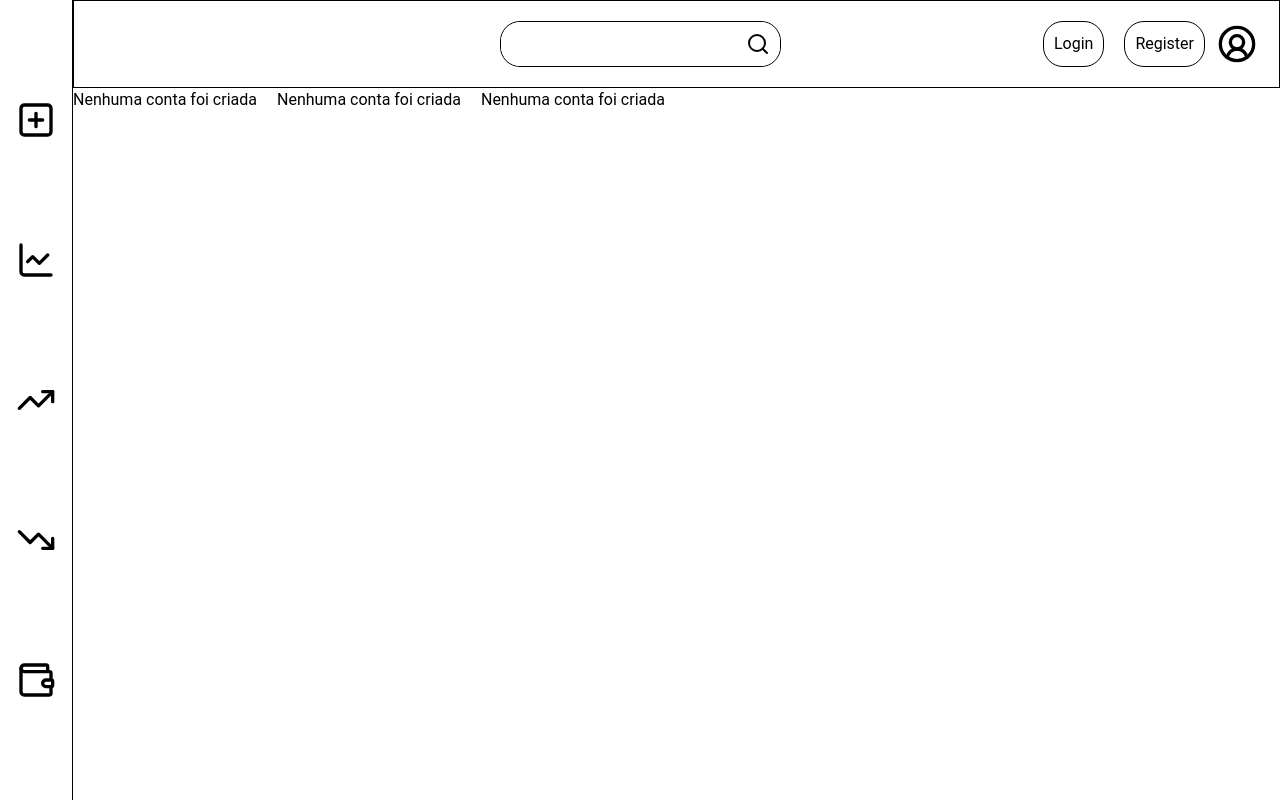
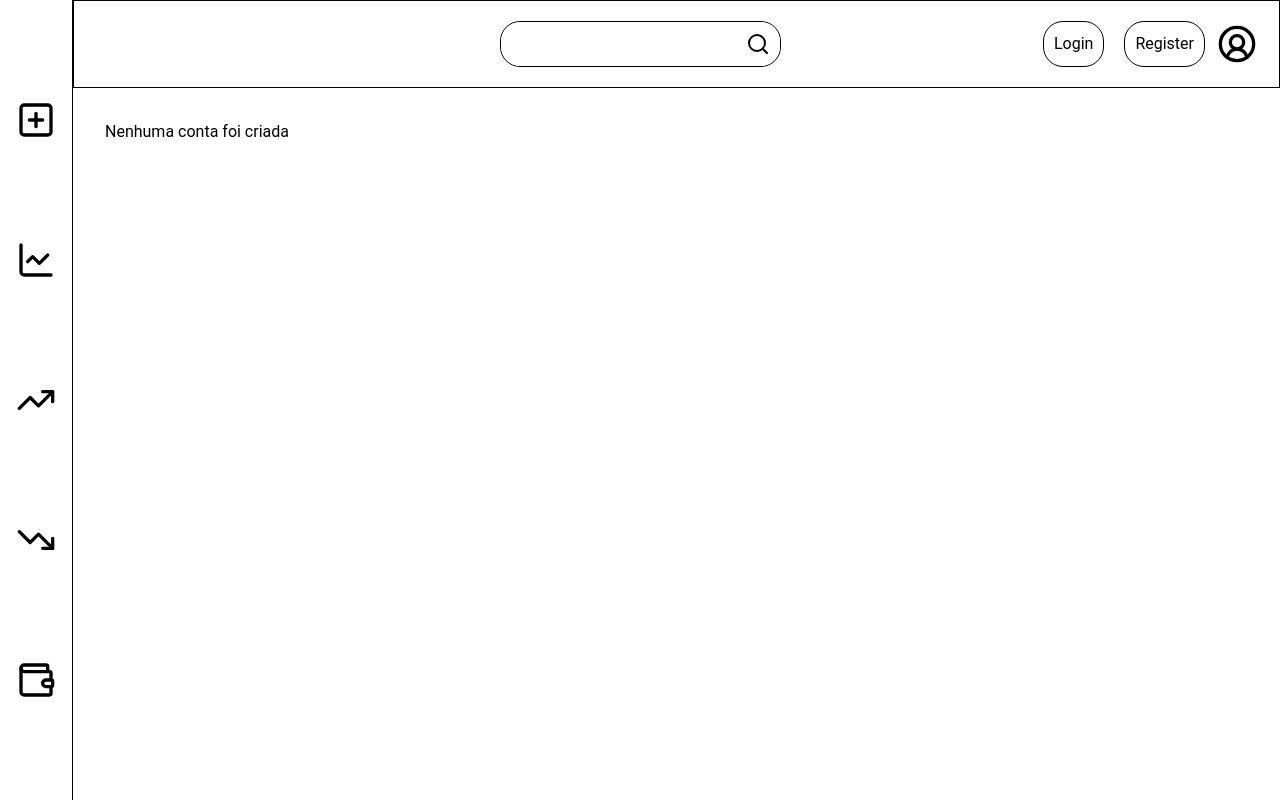
Before and after one commit to luigiPerkoski/MoreMoney, a Django app: page /accounts in a window 1280 px wide. Run offline with Django 4.2, Linux system fonts and the light colour scheme; some libraries are stand-ins or nearby versions.

Commit message:
new desinig for pages/account

```diff
--- a/templates/base/base.html
+++ b/templates/base/base.html
@@ -74,7 +74,7 @@
             <i class="w-10 h-10" data-lucide="wallet"></i>
         </a>
     </div>
-    <div class="content w-full">
+    <div class="content w-full overflow-x-hidden">
         <div class="profile">
             <div class="search-container">
                 <div class="research">
@@ -97,10 +97,10 @@
             </div>
         </div>
 
-    <div class="w-full">
+    <!-- <div class="w-full"> -->
         {% block content %}
         {% endblock content %}
-    </div>
+    <!-- </div> -->
     <script type="module" src="{%static 'core/js/script.js'%}"></script>
     <script src="https://unpkg.com/lucide@latest"></script>
     <script>
--- a/templates/pages/accounts.html
+++ b/templates/pages/accounts.html
@@ -7,84 +7,37 @@
 {% block style %}<link rel="stylesheet" href="{%static 'core/css/accounts.css'%}">{% endblock style %}
 
 {% block content %}
-<div class="flex relative gap-5 overflow-x-scroll">
+<div class="flex gap-5 w-1/2 flex-wrap p-8">
     {% for account in account_list %}
-    <div class="flex flex-col bg-red-500 p-6 w-32">
-        <div class="flex gap-3">
+    <div class="flex flex-col p-6 pb-0 min-w-[250px] border border-solid border-yellow-200 bg-yellow-50 rounded-md shadow">
+        <div class="flex gap-3 font-bold mb-4">
             {% if account.type == 'DI' %}
-                <i data-lucide="banknote"></i>
+                <i data-lucide="banknote" class="stroke-2"></i>
             {% elif account.type == 'CC' %}
-                <i data-lucide="landmark"></i>
+                <i data-lucide="landmark" class="stroke-2"></i>
             {% elif account.type == 'CA' %}
-                <i data-lucide="credit-card"></i>
+                <i data-lucide="credit-card" class="stroke-2"></i>
             {% else %}
-                <i data-lucide="piggy-bank"></i>
+                <i data-lucide="piggy-bank" class="stroke-2"></i>
             {% endif %}
             <h1>{{account.name}}</h1>
         </div>
-        <div>
-            <p>{{account.show_sum}}</p>
+        <div class="flex justify-between items-center text-center gap-10">
+            <div>Total</div>
+            <p class="">{{account.show_sum}}</p>
         </div>
-        <div>
-            <p>{{account.show_futere_sum}}</p>
+        <div class="flex justify-between items-center text-center gap-10">
+            <div>Valor previsto</div>
+            <p class="">{{account.show_futere_sum}}</p>
+        </div>
+        <div class="border-t-[0.5px] border-solid border-yellow-200 mt-6 py-4 text-right hover:text-secondary">
+            Adicionar despesa
         </div>
     </div>
-{% empty %}
+    {% empty %}
     <div class="empty_account">
         <p>Nenhuma conta foi criada</p>
     </div>
-{% endfor %}
-    {% for account in account_list %}
-    <div class="flex flex-col bg-red-500 p-6 w-32">
-        <div class="flex gap-3">
-            {% if account.type == 'DI' %}
-                <i data-lucide="banknote"></i>
-            {% elif account.type == 'CC' %}
-                <i data-lucide="landmark"></i>
-            {% elif account.type == 'CA' %}
-                <i data-lucide="credit-card"></i>
-            {% else %}
-                <i data-lucide="piggy-bank"></i>
-            {% endif %}
-            <h1>{{account.name}}</h1>
-        </div>
-        <div>
-            <p>{{account.show_sum}}</p>
-        </div>
-        <div>
-            <p>{{account.show_futere_sum}}</p>
-        </div>
-    </div>
-{% empty %}
-    <div class="empty_account">
-        <p>Nenhuma conta foi criada</p>
-    </div>
-{% endfor %}
-    {% for account in account_list %}
-    <div class="flex flex-col bg-red-500 p-6 w-32">
-        <div class="flex gap-3">
-            {% if account.type == 'DI' %}
-                <i data-lucide="banknote"></i>
-            {% elif account.type == 'CC' %}
-                <i data-lucide="landmark"></i>
-            {% elif account.type == 'CA' %}
-                <i data-lucide="credit-card"></i>
-            {% else %}
-                <i data-lucide="piggy-bank"></i>
-            {% endif %}
-            <h1>{{account.name}}</h1>
-        </div>
-        <div>
-            <p>{{account.show_sum}}</p>
-        </div>
-        <div>
-            <p>{{account.show_futere_sum}}</p>
-        </div>
-    </div>
-{% empty %}
-    <div class="empty_account">
-        <p>Nenhuma conta foi criada</p>
-    </div>
-{% endfor %}
+    {% endfor %}
 </div>
 {% endblock content %}
```
